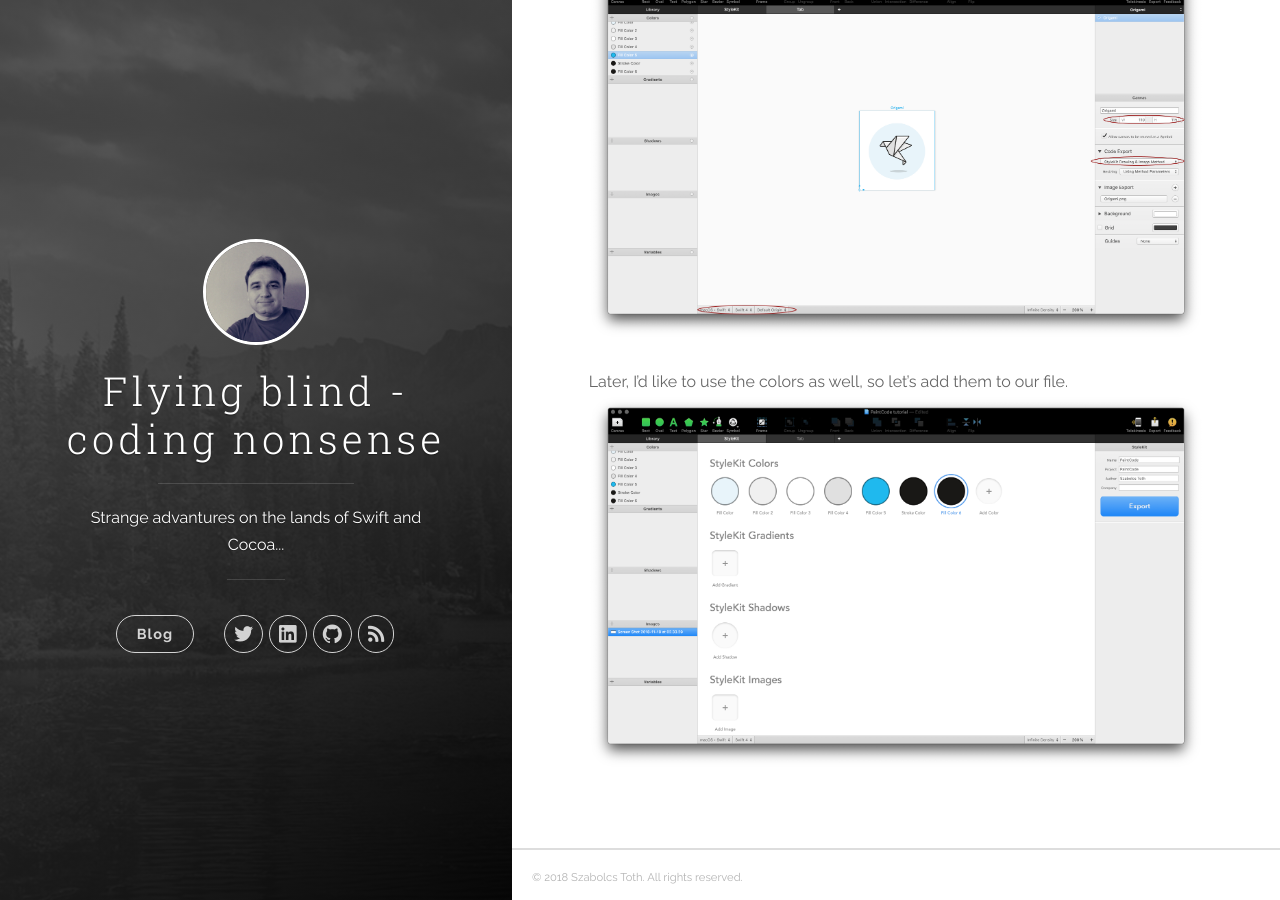
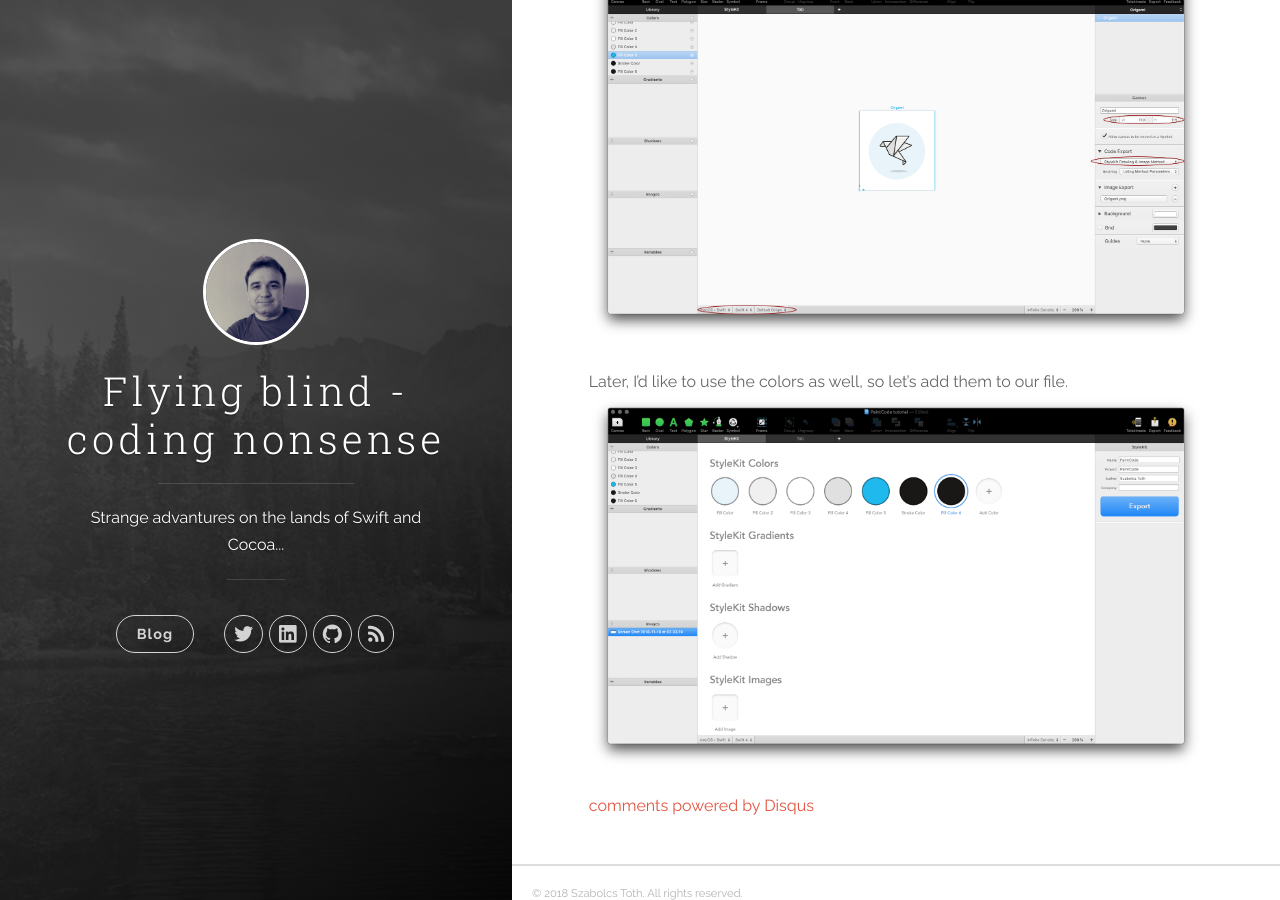
Before and after one commit to kicsipixel/kicsipixel.github.io, a Jekyll site: the page built from _posts/2018-11-18-paintcode.md, in a window 1280 px wide and 900 px high, scrolled down 1888 px. Built offline with Jekyll 4.4.1, drawn with Linux system fonts in a browser that asks for light colours; comment, search, counter and statistics services are not loaded; part of the change alters nothing that is shown.

Commit message:
Fixing comment section.

```diff
--- a/_config.yml
+++ b/_config.yml
@@ -4,7 +4,7 @@ description: 'Strange advantures on the lands of Swift and Cocoa...'
 url: 'https://kicsipixel.github.io'
 baseurl: ''
 google_analytics: 'UA-129304930-1'
-#disqus_shortname: 'kicsipixel'
+disqus_shortname: 'kicsipixel'
 
 author:
   name: 'Szabolcs Toth'
--- a/_posts/2018-11-18-paintcode.md
+++ b/_posts/2018-11-18-paintcode.md
@@ -3,6 +3,7 @@ date: 2018-11-18
 title:  "PaintCode, the mindblowing tool"
 categories: [coding]
 tags: [paintcode, swift, design]
+comments: true
 ---
 There are several fantastic tools, I will write some of them later. I would like to start with [PaintCode].
 Drawing simple shapes (e.g. ovals, rectangles, etc) can be easy, but complex shape drawings are very tedious.
```
